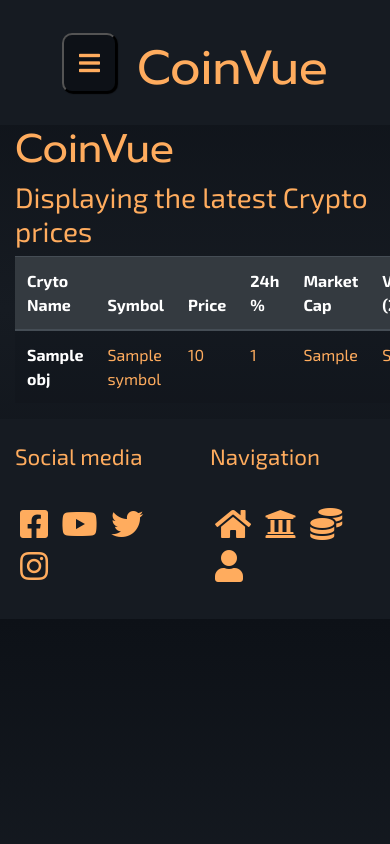
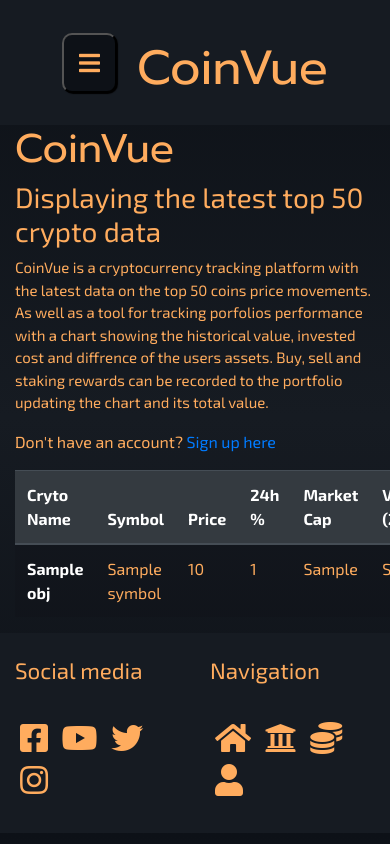
Before and after one commit to luke2533/coin_vue, a Flask app: template templates/index.html in a window 390 px wide. Run offline with Flask 2, Linux system fonts and the light colour scheme; the template is opened without the code that fills it: most values are stand-ins (such as "Sample title", 1, 10 or a date in 2020); some libraries are stand-ins or nearby versions.

Commit message:
Home page improvements on desktop and mobile as well as delete button issues

```diff
--- a/app.py
+++ b/app.py
@@ -157,24 +157,25 @@ def add_record():
         quantity = request.form.get("quantity")
         per_coin = request.form.get("per_coin")
         total = float(quantity) * float(per_coin)
-        # price = 2
+        price = 2
         # PLACEHOLDER VALUE
+        value = float(price) * float(quantity)
         # value = float(price) * float(holdings)
-        # profit_loss = float(value) - float(total)
+        profit_loss = float(value) - float(total)
         coin_id = request.form.get("coin_id")
-        # coin_id_exists = False
-        # coin_id_object = {}
-        # get_coins = mongo.db.portfolios.find(
-        #     {"username": session["user"]}
-        # )
+        coin_id_exists = False
+        coin_id_object = {}
+        get_coins = mongo.db.portfolios.find(
+            {"username": session["user"]}
+        )
         # Finds all of the portfolios and matches the username to the user
 
-        # for get_coin in get_coins:
-        #     for token in get_coin.get("id"):
-        #         # Loops through the array for the "token" that matches the coin_id
-        #         if token.get("coin_id") == coin_id:
-        #             coin_id_exists = True
-        #             coin_id_object = token
+        for get_coin in get_coins:
+            for token in get_coin.get("id"):
+                # Loops through the array for the "token" that matches the coin_id
+                if token.get("coin_id") == coin_id:
+                    coin_id_exists = True
+                    coin_id_object = token
                     # If there is a match my_portfolios fills crypto_id_object with the data
 
         records = {
@@ -189,76 +190,76 @@ def add_record():
         }
         mongo.db.cryptos.insert_one(records)
 
-        # find_portfolio = mongo.db.portfolios.find_one(
-        #     {"username": session["user"]})["username"]
-            # Finds username that matches the current users account
+        find_portfolio = mongo.db.portfolios.find_one(
+            {"username": session["user"]})["username"]
+         #   Finds username that matches the current users account
 
-        # if find_portfolio == username and coin_id_exists == True:
+        if find_portfolio == username and coin_id_exists == True:
 
-        #     updated_holdings = float(quantity) + float(coin_id_object.get("holdings"))
-        #     updated_value = float(price) * float(coin_id_object.get("holdings"))
-        #     # Might need help with this bit
-        #     updated_total = float(total) + float(coin_id_object.get("grand_total"))
-        #     updated_profit = float(coin_id_object.get("value")) - float(coin_id_object.get("grand_total"))
+            updated_holdings = float(quantity) + float(coin_id_object.get("holdings"))
+            updated_value = float(price) * float(coin_id_object.get("holdings"))
+            # Might need help with this bit
+            updated_total = float(total) + float(coin_id_object.get("grand_total"))
+            updated_profit = float(coin_id_object.get("value")) - float(coin_id_object.get("grand_total"))
 
-        #     # delete by old portfolio and append the new information into the array then insert the entire new object
-        #     if type == "Buy" or type == "Staking":
-        #         my_portfolios = {
-        #             "username": session["user"],
-        #             "id": [{
-        #                 "coin_id": coin_id,
-        #                 "holdings": updated_holdings,
-        #                 "value": updated_value,
-        #                 "grand_total": updated_total,
-        #                 "profit_loss": updated_profit
-        #             }]
-        #         }
-        #         mongo.db.portfolios.update_one(my_portfolios)
+            # delete by old portfolio and append the new information into the array then insert the entire new object
+            if type == "Buy" or type == "Staking":
+                my_portfolios = {
+                    "username": session["user"],
+                    "id": [{
+                        "coin_id": coin_id,
+                        "holdings": updated_holdings,
+                        "value": updated_value,
+                        "grand_total": updated_total,
+                        "profit_loss": updated_profit
+                    }]
+                }
+                mongo.db.portfolios.update_one(my_portfolios)
 
-        #     elif type == "Sell":
-        #         sell_holdings = float(coin_id_object.get("holdings")) - float(quantity)
-        #         sell_total = float(coin_id_object.get("grand_total")) - float(coin_id_object.get("value"))
+            elif type == "Sell":
+                sell_holdings = float(coin_id_object.get("holdings")) - float(quantity)
+                sell_total = float(coin_id_object.get("grand_total")) - float(coin_id_object.get("value"))
 
-        #         my_portfolios = {
-        #             "username": session["user"],
-        #             "id": [{
-        #                 "coin_id": coin_id,
-        #                 "holdings": sell_holdings,
-        #                 "value": updated_value,
-        #                 "grand_total": sell_total,
-        #                 "profit_loss": updated_profit
-        #             }]
-        #         }
-        #         mongo.db.portfolios.update_one(my_portfolios)
-        #     # If the username and coin_id match a record in the portfolios collection it adds the users new data
+                my_portfolios = {
+                    "username": session["user"],
+                    "id": [{
+                        "coin_id": coin_id,
+                        "holdings": sell_holdings,
+                        "value": updated_value,
+                        "grand_total": sell_total,
+                        "profit_loss": updated_profit
+                    }]
+                }
+                mongo.db.portfolios.update_one(my_portfolios)
+            # If the username and coin_id match a record in the portfolios collection it adds the users new data
 
-        # elif find_portfolio == username and coin_id_exists == False:
-        #     my_portfolios = {
-        #         "username": session["user"],
-        #         "id": [{
-        #             "coin_id": coin_id,
-        #             "holdings": quantity,
-        #             "value": value,
-        #             "grand_total": total,
-        #             "profit_loss": profit_loss
-        #         }]
-        #     }
-        #     mongo.db.portfolios.update_many(my_portfolios)
-        #     # NEED TO FIGURE OUT HOW TO ADD A NEW ID IN THE ARRAY
-        #     # If the username matches but coin_id does not then it creates a new array within ID
+        elif find_portfolio == username and coin_id_exists == False:
+            my_portfolios = {
+                "username": session["user"],
+                "id": [{
+                    "coin_id": coin_id,
+                    "holdings": quantity,
+                    "value": value,
+                    "grand_total": total,
+                    "profit_loss": profit_loss
+                }]
+            }
+            mongo.db.portfolios.update_many(my_portfolios)
+            # NEED TO FIGURE OUT HOW TO ADD A NEW ID IN THE ARRAY
+            # If the username matches but coin_id does not then it creates a new array within ID
 
-        # else:
-        #     my_portfolios = {
-        #         "username": session["user"],
-        #         "id": [{
-        #             "coin_id": coin_id,
-        #             "holdings": quantity,
-        #             "value": value,
-        #             "grand_total": total,
-        #             "profit_loss": profit_loss
-        #         }]
-        #     }
-        #     mongo.db.portfolios.insert_one(my_portfolios)
+        else:
+            my_portfolios = {
+                "username": session["user"],
+                "id": [{
+                    "coin_id": coin_id,
+                    "holdings": quantity,
+                    "value": value,
+                    "grand_total": total,
+                    "profit_loss": profit_loss
+                }]
+            }
+            mongo.db.portfolios.insert_one(my_portfolios)
             # If the username and coin_id does not then it creates a new record / new portfolio
 
         flash("Crypto Successfuly Added")
--- a/templates/index.html
+++ b/templates/index.html
@@ -6,9 +6,17 @@
 
     <div class="container-fluid">
         <div class="row justify-content-center crypto-desktop">
+
             <div class="col-9">
                 <h1>CoinVue</h1>
-                <h3>Displaying the latest Crypto prices</h3>
+                <h3>Displaying the latest top 50 crypto data</h3>
+                <div class="col-8" style="padding: 0px;">
+                    <p>CoinVue is a cryptocurrency tracking platform with the latest data on the top 50 coins price movements.
+                        As well as a tool for tracking porfolios performance with a chart showing the historical value,
+                        invested cost and diffrence of the users assets. Buy, sell and staking rewards can be recorded to
+                        the portfolio updating the chart and its total value.
+                    </p>
+                </div>
                 {% if session.user %}
                 {% else %}
                     <p>Don't have an account? <a href="{{ url_for('signup') }}">Sign up here</a></p>
@@ -52,7 +60,18 @@
         <div class="row justify-content-center crypto-mobile">
             <div class="col-12">
                 <h1>CoinVue</h1>
-                <h3>Displaying the latest Crypto prices</h3>
+                <h3>Displaying the latest top 50 crypto data</h3>
+                <div class="col-12" style="padding: 0px;">
+                    <p style="font-size: 15px;">CoinVue is a cryptocurrency tracking platform with the latest data on the top 50 coins price movements.
+                        As well as a tool for tracking porfolios performance with a chart showing the historical value,
+                        invested cost and diffrence of the users assets. Buy, sell and staking rewards can be recorded to
+                        the portfolio updating the chart and its total value.
+                    </p>
+                </div>
+                {% if session.user %}
+                {% else %}
+                    <p>Don't have an account? <a href="{{ url_for('signup') }}">Sign up here</a></p>
+                {% endif %}
 
                 <table class="table table-striped">
                     <thead class="thead-dark">
```
Also changed, not shown: README.md.
